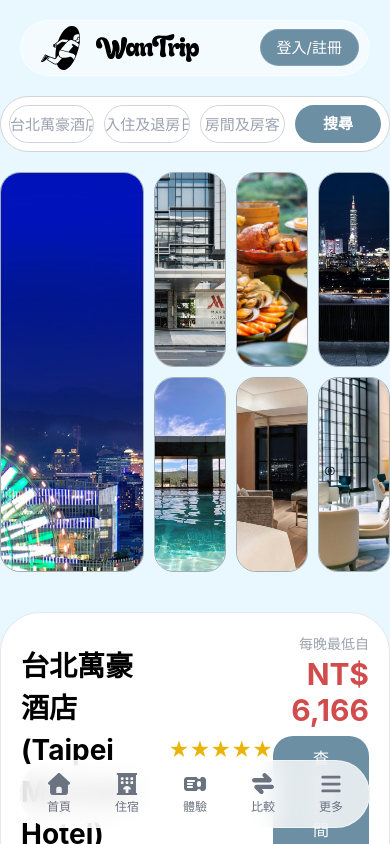
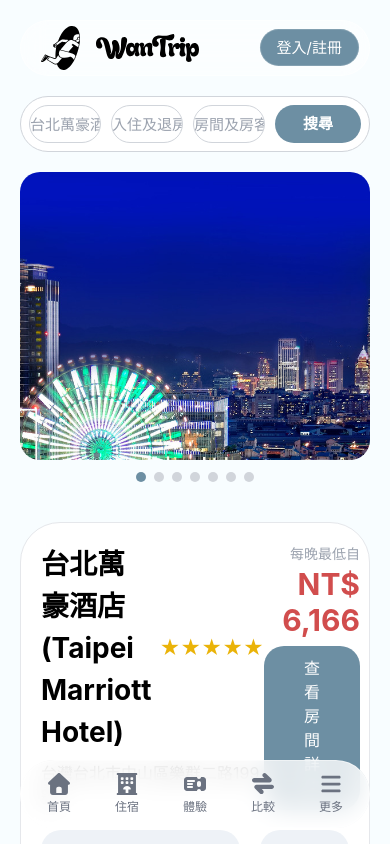
Before and after one commit to WanTrip-2026/WanTrip, a Vue app: page /hotelsdetail in a window 390 px wide. Shown: the top 844 px of the page. Built offline with nearby package versions, Linux system fonts and the light colour scheme.

Commit message:
feat: 調整最上方飯店圖片rwd顯示方式

```diff
--- a/src/views/HotelDetail.vue
+++ b/src/views/HotelDetail.vue
@@ -1,7 +1,6 @@
 <template>
-  <div>
-    <div class="w-full bg-[#E9F7FF] pt-24 min-h-screen">
-      <div class="max-w-[1200px] mx-auto pb-[208px]">
+  <div class="max-w-[1200px] mx-auto min-h-screen px-5">
+    <div class="pt-24">
       <section
         class="max-w-[1200px] h-14 p-2 mb-5 bg-white rounded-full border border-gray-300 flex flex-row items-center gap-2.5"
       >
@@ -37,7 +36,32 @@
           </button>
         </div>
       </section>
-        <div class="grid grid-cols-[2fr_1fr_1fr_1fr] gap-[10px] mb-[40px]">
+      <div class="md:hidden relative mb-10">
+        <div class="overflow-hidden rounded-[20px]">
+          <div
+            class="flex transition-transform duration-500"
+            :style="{ transform: `translateX(-${currentIndex * 100}%)` }"
+            @touchstart="onTouchStart"
+            @touchmove="onTouchMove"
+            @touchend="onTouchEnd"
+          >
+            <div class="min-w-full h-72" v-for="(img, index) in images" :key="index">
+              <img :src="img" class="w-full h-full object-cover" alt="飯店圖片" />
+            </div>
+          </div>
+        </div>
+        <div class="flex justify-center gap-2 mt-3">
+          <button
+            v-for="(img, index) in images"
+            :key="index"
+            @click="goTo(index)"
+            class="w-2.5 h-2.5 rounded-full"
+            :class="index === currentIndex ? 'bg-primary' : 'bg-gray-300'"
+          ></button>
+        </div>
+      </div>
+
+      <div class="hidden md:grid md:grid-cols-[2fr_1fr_1fr_1fr] gap-[10px] mb-[40px]">
         <div class="relative h-[400px] rounded-[20px] overflow-hidden border border-black/30">
           <img
             src="/src/assets/hoteldetail_img/Wanhao.jpg"
@@ -158,8 +182,8 @@
                 </li>
                 <li class="pt-[10px] text-black">
                   台北萬豪酒店是一家位於台北市中山區大直地區的五星級豪華酒店，坐落於基隆河畔的都市綠洲，
-                    結合住宿、餐飲、會議與休閒設施於一身，廣受商務與休閒旅客青睞。酒店於 2015 年 9
-                    月 28 日正式開幕，是萬豪國際在台北的重要旗艦酒店之一。
+                  結合住宿、餐飲、會議與休閒設施於一身，廣受商務與休閒旅客青睞。酒店於 2015 年 9 月
+                  28 日正式開幕，是萬豪國際在台北的重要旗艦酒店之一。
                 </li>
               </ul>
             </div>
@@ -319,9 +343,7 @@
               </div>
               <div class="text-gray-600">{{ review.memberType }}</div>
               <div class="text-gray-600">{{ review.roomType }}</div>
-                <div class="text-gray-600">
-                  入住 {{ review.nights }} 晚（{{ review.stayDate }}）
-                </div>
+              <div class="text-gray-600">入住 {{ review.nights }} 晚（{{ review.stayDate }}）</div>
             </div>
 
             <div class="w-[70%] flex flex-col justify-between">
@@ -362,7 +384,6 @@
       </section>
     </div>
   </div>
-  </div>
 </template>
 
 <script setup lang="ts">
@@ -391,6 +412,50 @@
   comment: string
   photos?: string[]
   date: string
+}
+
+const totalPages = computed(() => Math.ceil(filteredReviews.value.length / reviewsPerPage.value))
+const currentIndex = ref(0)
+const startX = ref(0)
+const endX = ref(0)
+
+const images = [
+  '/src/assets/hoteldetail_img/Wanhao.jpg',
+  '/src/assets/hoteldetail_img/Wanhao2.jpg',
+  '/src/assets/hoteldetail_img/Wanhao3.jpg',
+  '/src/assets/hoteldetail_img/Wanhao4.jpg',
+  '/src/assets/hoteldetail_img/Wanhao5.jpg',
+  '/src/assets/hoteldetail_img/Wanhao6.jpg',
+  '/src/assets/hoteldetail_img/Wanhao7.jpg',
+]
+
+const goTo = (index: number) => {
+  currentIndex.value = index
+}
+
+const onTouchStart = (e: TouchEvent) => {
+  const touch = e.touches?.[0]
+  if (!touch) return // 保護空陣列
+  startX.value = touch.clientX
+}
+
+const onTouchMove = (e: TouchEvent) => {
+  const touch = e.touches?.[0]
+  if (!touch) return
+  endX.value = touch.clientX
+}
+
+const onTouchEnd = () => {
+  const diff = endX.value - startX.value
+  if (Math.abs(diff) > 50) {
+    if (diff < 0) {
+      currentIndex.value = (currentIndex.value + 1) % images.length
+    } else {
+      currentIndex.value = (currentIndex.value - 1 + images.length) % images.length
+    }
+  }
+  startX.value = 0
+  endX.value = 0
 }
 
 const rooms = ref<Room[]>([
@@ -571,6 +636,4 @@
   const end = start + reviewsPerPage.value
   return filteredReviews.value.slice(start, end)
 })
-
-const totalPages = computed(() => Math.ceil(filteredReviews.value.length / reviewsPerPage.value))
 </script>
```
Lines whose indentation alone changed are shown as unchanged.
